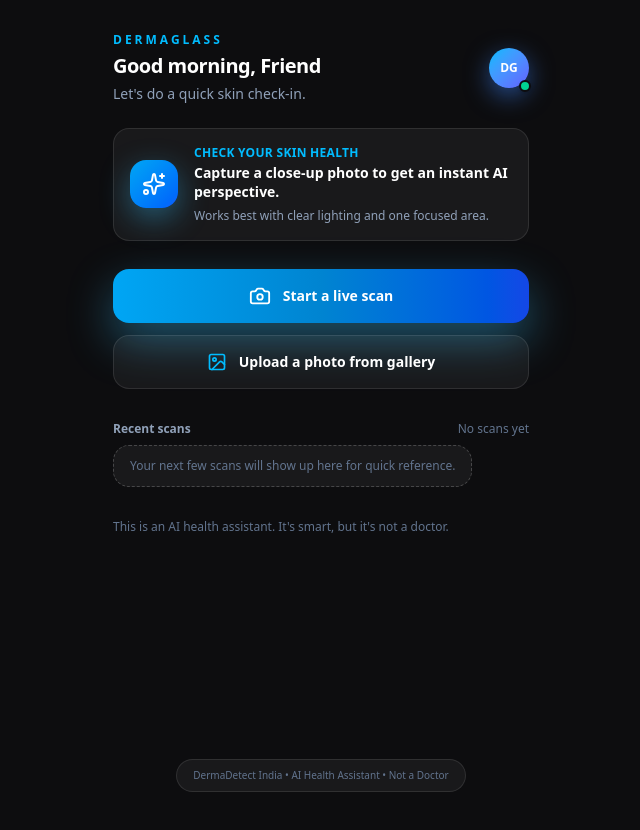
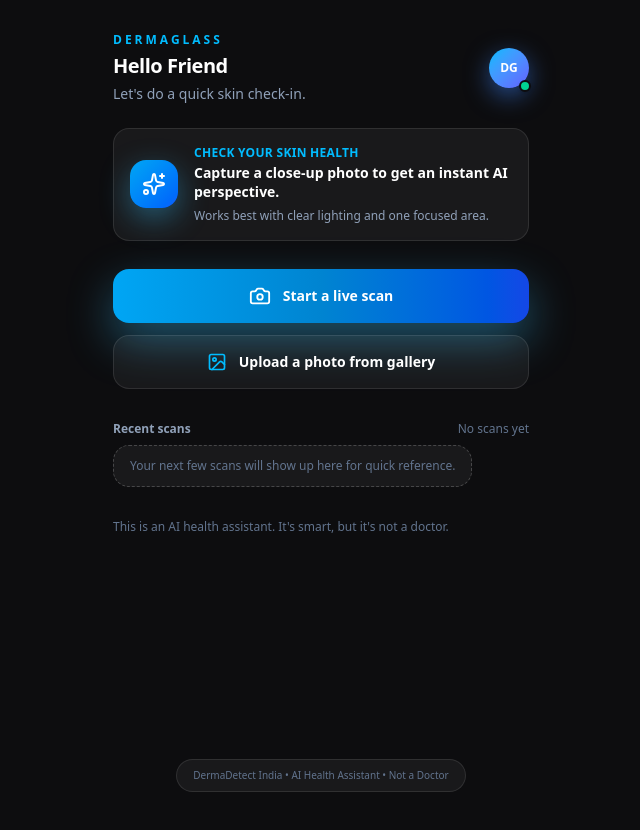
Before and after one commit to Ganapathi-G2005/DermaGlass-Deployment, a React (Vite) app: page / in a window 1280 px wide. Shown: the top 830 px of the page, without its empty margins (319-959 px from the left). Built offline with nearby package versions, Linux system fonts and the light colour scheme.

Commit message:
Confidence 50

```diff
--- a/src/components/HomeView.jsx
+++ b/src/components/HomeView.jsx
@@ -37,7 +37,7 @@ const HomeView = ({ onStartCamera, onFileSelected, history, onSelectItem }) => {
                         DermaGlass
                     </p>
                     <h1 className="text-xl font-extrabold text-white tracking-tight">
-                        Good morning, Friend
+                        Hello Friend
                     </h1>
                     <p className="text-sm text-slate-400 mt-1">
                         Let&apos;s do a quick skin check-in.
@@ -102,11 +102,10 @@ const HomeView = ({ onStartCamera, onFileSelected, history, onSelectItem }) => {
                         whileHover={{ scale: 1.01 }}
                         whileTap={{ scale: 0.97 }}
                         onClick={() => document.getElementById('hidden-file-input').click()}
-                        className={`w-full py-4 px-5 rounded-2xl flex items-center justify-center gap-3 text-sm font-semibold border transition-all ${
-                            isDragActive
+                        className={`w-full py-4 px-5 rounded-2xl flex items-center justify-center gap-3 text-sm font-semibold border transition-all ${isDragActive
                                 ? 'bg-white/15 border-sky-500/50 text-white'
                                 : 'bg-white/5 border-white/10 text-white hover:bg-white/10 hover:border-white/20'
-                        }`}
+                            }`}
                     >
                         <ImageIcon size={20} className="text-sky-400" />
                         <span>Upload a photo from gallery</span>
```
